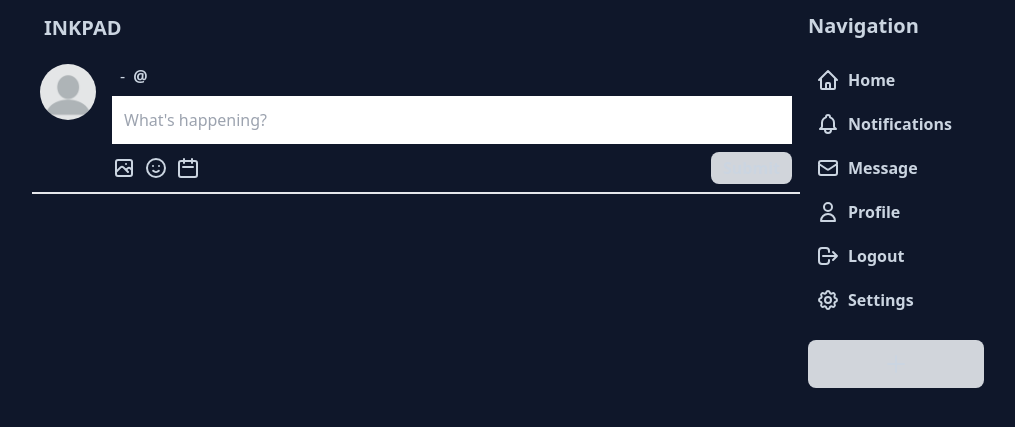
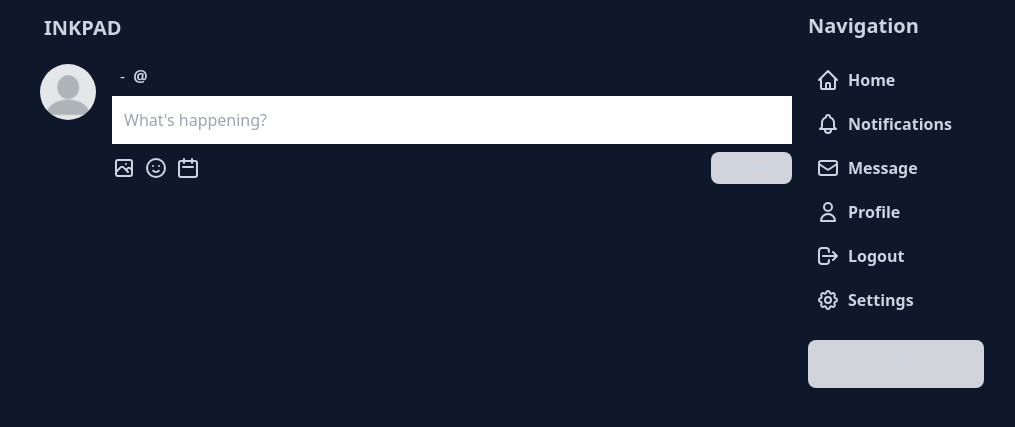
Before and after one commit to Cynniminni/masonite-project, a Python web app: template templates/home.html in a window 1280 px wide. Shown: the top 427 px of the page, without its empty margins (128-1143 px from the left). Run offline with Jinja, Linux system fonts and the light colour scheme; the template is opened without the code that fills it, so the values that code supplies are empty; some libraries are stand-ins or nearby versions.

Commit message:
Remove bottom border from post and post_area

```diff
--- a/templates/components.html
+++ b/templates/components.html
@@ -1,6 +1,6 @@
 {% macro post(nickname, handle, timestamp, body, post_id) -%}
 <!-- post -->
-<div class="p-3 flex gap-4 border-b-2 md:mt-0">
+<div class="p-3 flex gap-4 md:mt-0">
     <img src="/static/pfp_generic_user.png" class="w-14 h-14 object-cover rounded-full">
     <div class="flex flex-col gap-2 w-full">
         <!-- username info and timestamp -->
@@ -53,7 +53,7 @@
 
 {% macro post_area(auth, csrf_field) %}
 <!-- create post area -->
-<div class="p-2 gap-4 border-b-2 hidden md:mt-0 md:flex">
+<div class="p-2 gap-4 hidden md:mt-0 md:flex">
     <img src="/static/pfp_generic_user.png" class="w-14 h-14 object-cover rounded-full">
     <div class="flex flex-col gap-2 w-full">
         <!-- username info and timestamp -->
```
